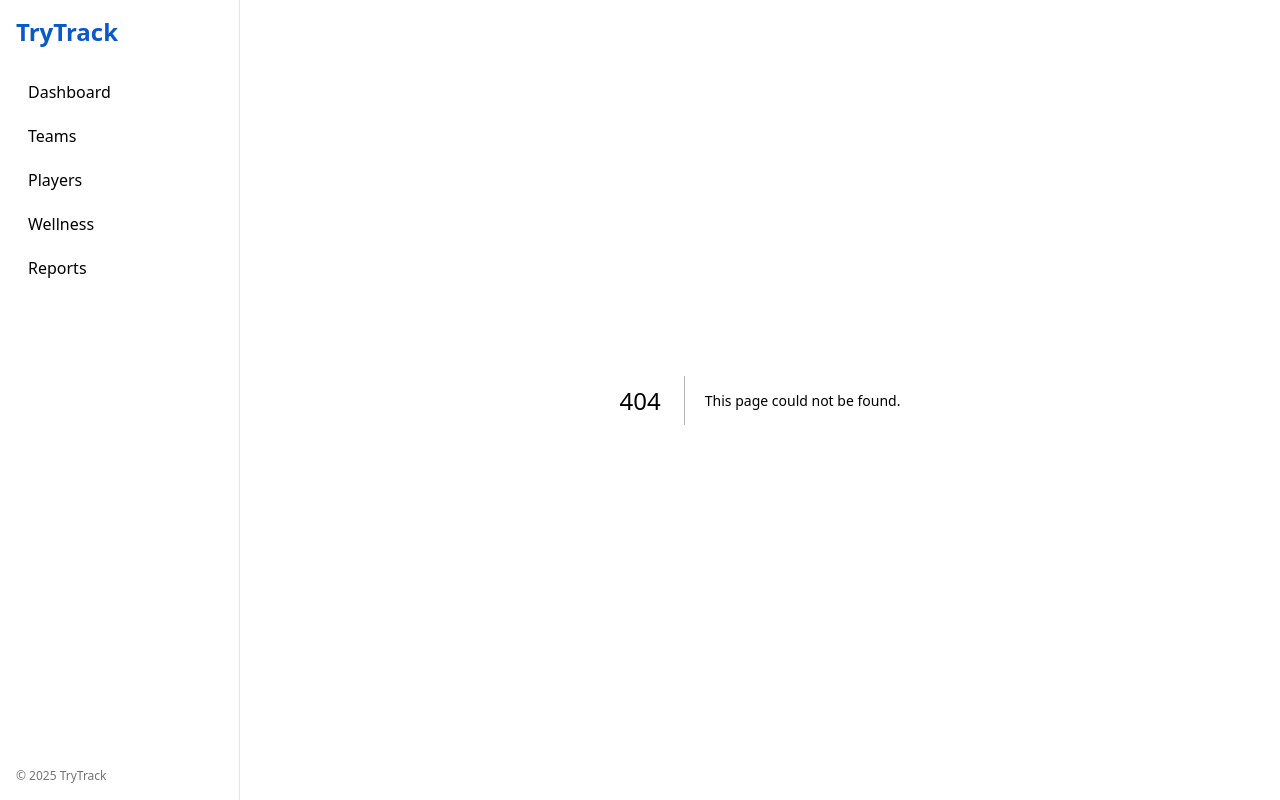
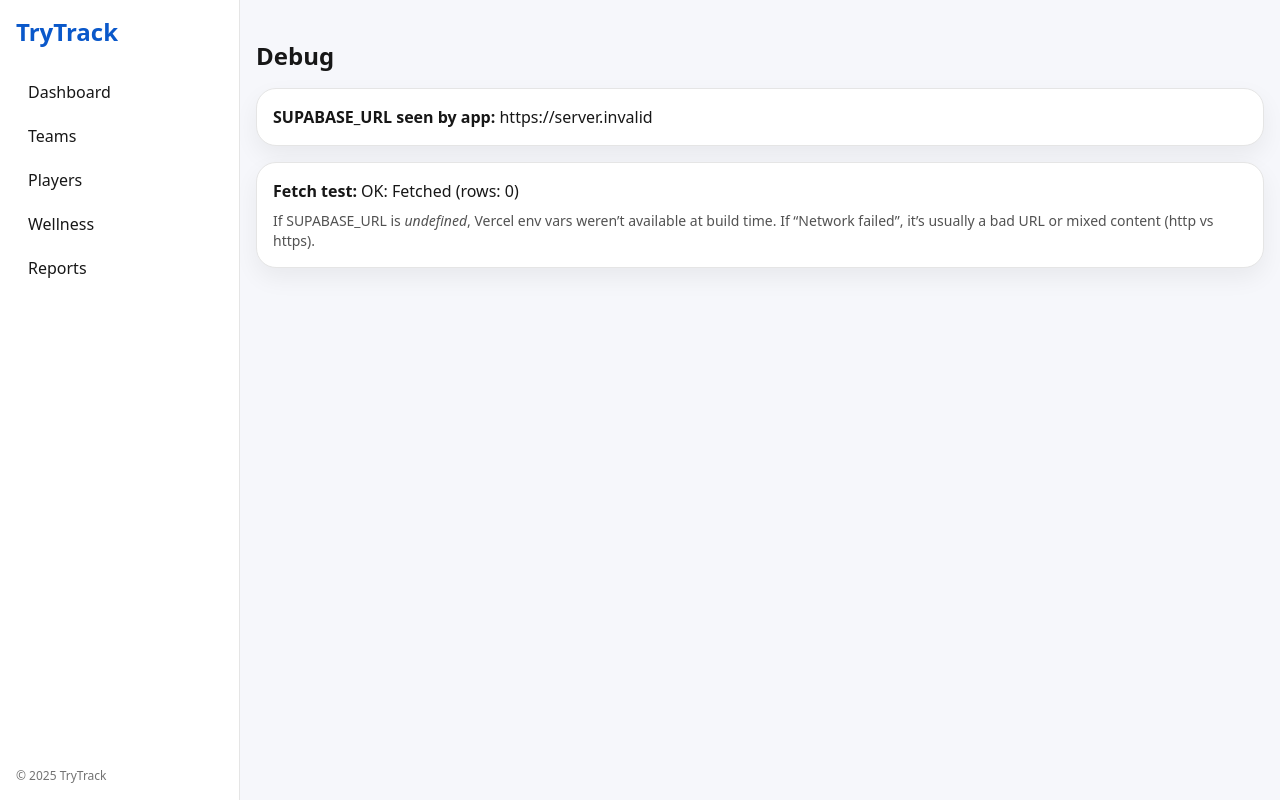
Before and after one commit to Manzel-pixel/trytrack, a Next.js app: page /debug in a window 1280 px wide. Before the commit this address had no page. Built offline with nearby package versions, Linux system fonts and the light colour scheme; no server answers; the database is empty.

Commit message:
Create page.tsx

```diff
--- /dev/null
+++ b/app/debug/page.tsx
@@ -0,0 +1,37 @@
+'use client';
+import { supabase } from '@/lib/supabase';
+import { useEffect, useState } from 'react';
+
+export default function DebugPage() {
+  const [msg, setMsg] = useState('Checking…');
+  const url = process.env.NEXT_PUBLIC_SUPABASE_URL; // will be inlined at build
+
+  useEffect(() => {
+    async function run() {
+      try {
+        const { data, error } = await supabase.from('organizations').select('id').limit(1);
+        if (error) setMsg('Supabase error: ' + error.message);
+        else setMsg('OK: Fetched (rows: ' + (data?.length ?? 0) + ')');
+      } catch (e: any) {
+        setMsg('Network failed: ' + e?.message);
+      }
+    }
+    run();
+  }, []);
+
+  return (
+    <div className="container-page py-10 space-y-4">
+      <h1 className="text-2xl font-semibold">Debug</h1>
+      <div className="card p-4">
+        <div><b>SUPABASE_URL seen by app:</b> {String(url)}</div>
+      </div>
+      <div className="card p-4">
+        <div><b>Fetch test:</b> {msg}</div>
+        <p className="text-sm text-neutral-600 mt-2">
+          If SUPABASE_URL is <i>undefined</i>, Vercel env vars weren’t available at build time.
+          If “Network failed”, it’s usually a bad URL or mixed content (http vs https).
+        </p>
+      </div>
+    </div>
+  );
+}
```
